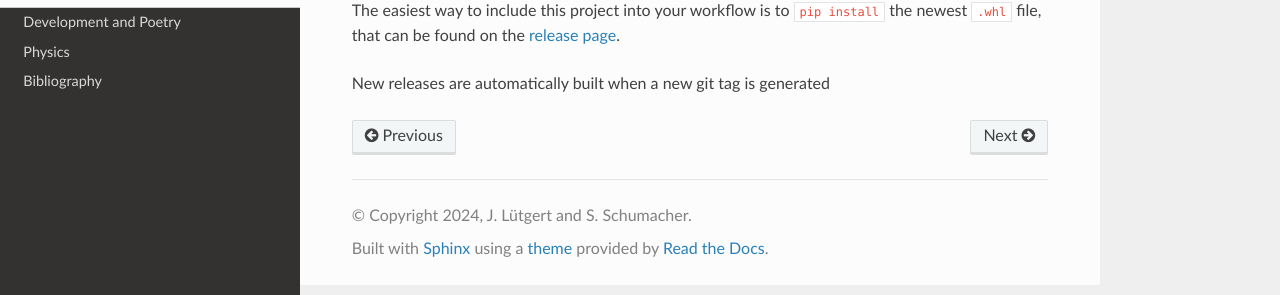
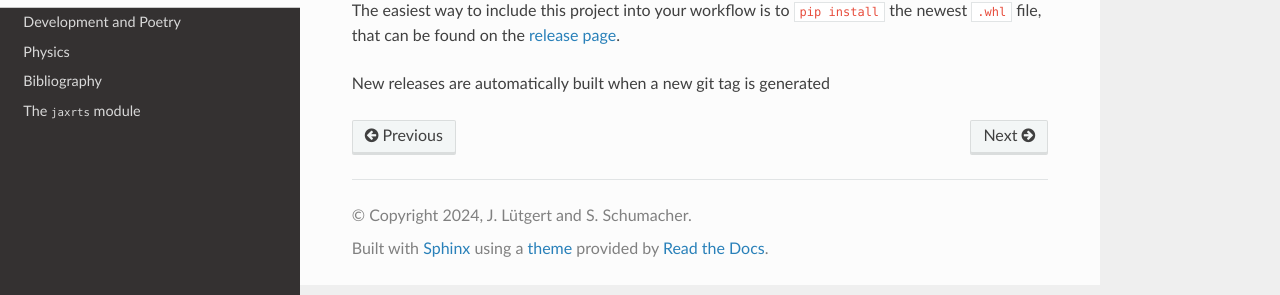
Before and after one commit to JaXRTS/jaxrts, a Sphinx documentation site: the page built from doc/source/installing.rst, in a window 1280 px wide. Shown: the part 161-456 px from the top of the page. Built offline with Sphinx 7.4.7 and the Read the Docs theme 2.0.0, drawn with Linux system fonts in a browser that asks for light colours; pages that are not in the unit, such as notebooks, are missing from menus.

Commit message:
Move module overview in a file of it's own

```diff
--- /dev/null
+++ b/doc/source/module_overview.rst
@@ -0,0 +1,8 @@
+The ``jaxrts`` module
+=====================
+
+.. autosummary::
+   :recursive:
+   :toctree: _autosummary
+
+   jaxrts
```
Also changed, not shown: doc/source/index.rst (+1 -6 lines).
